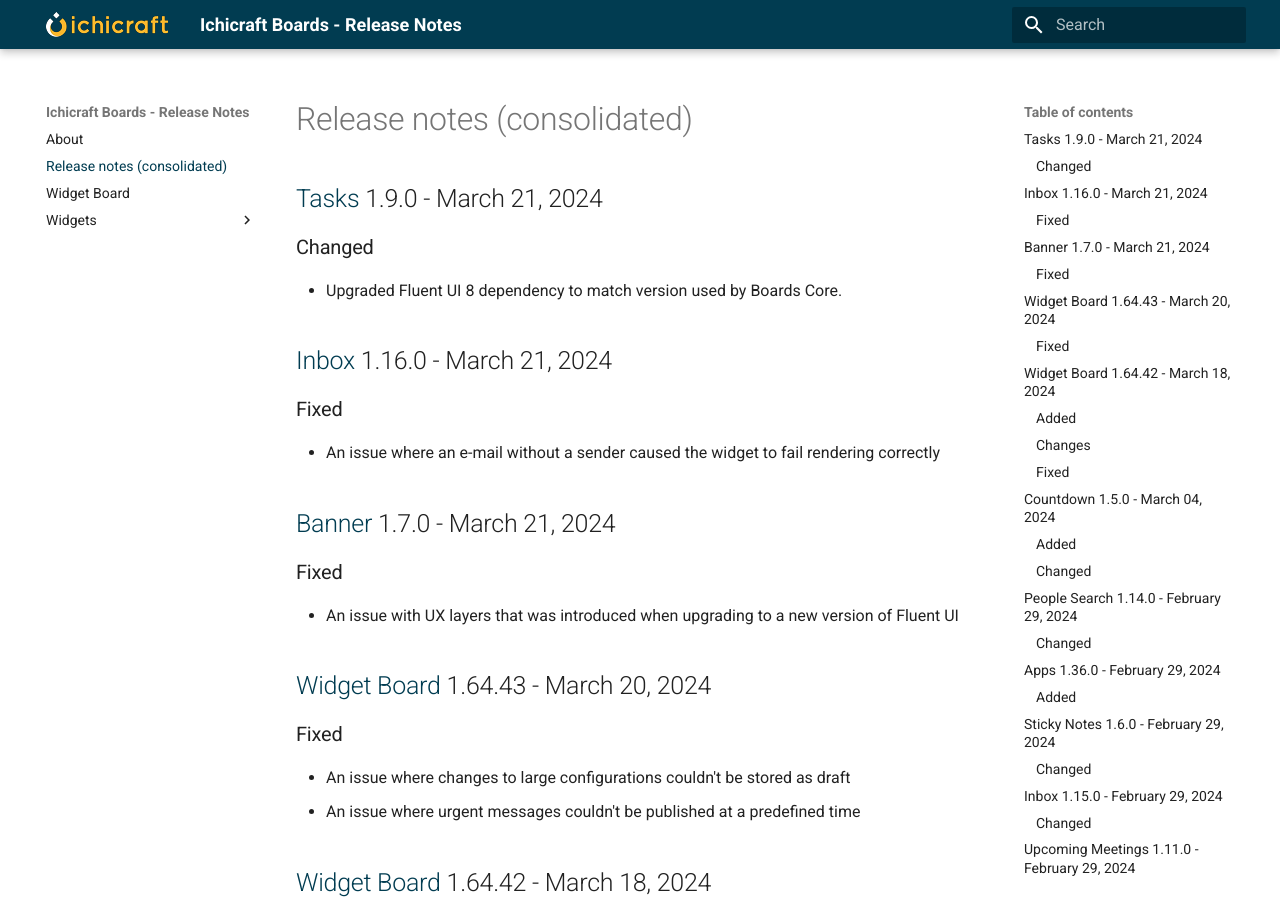
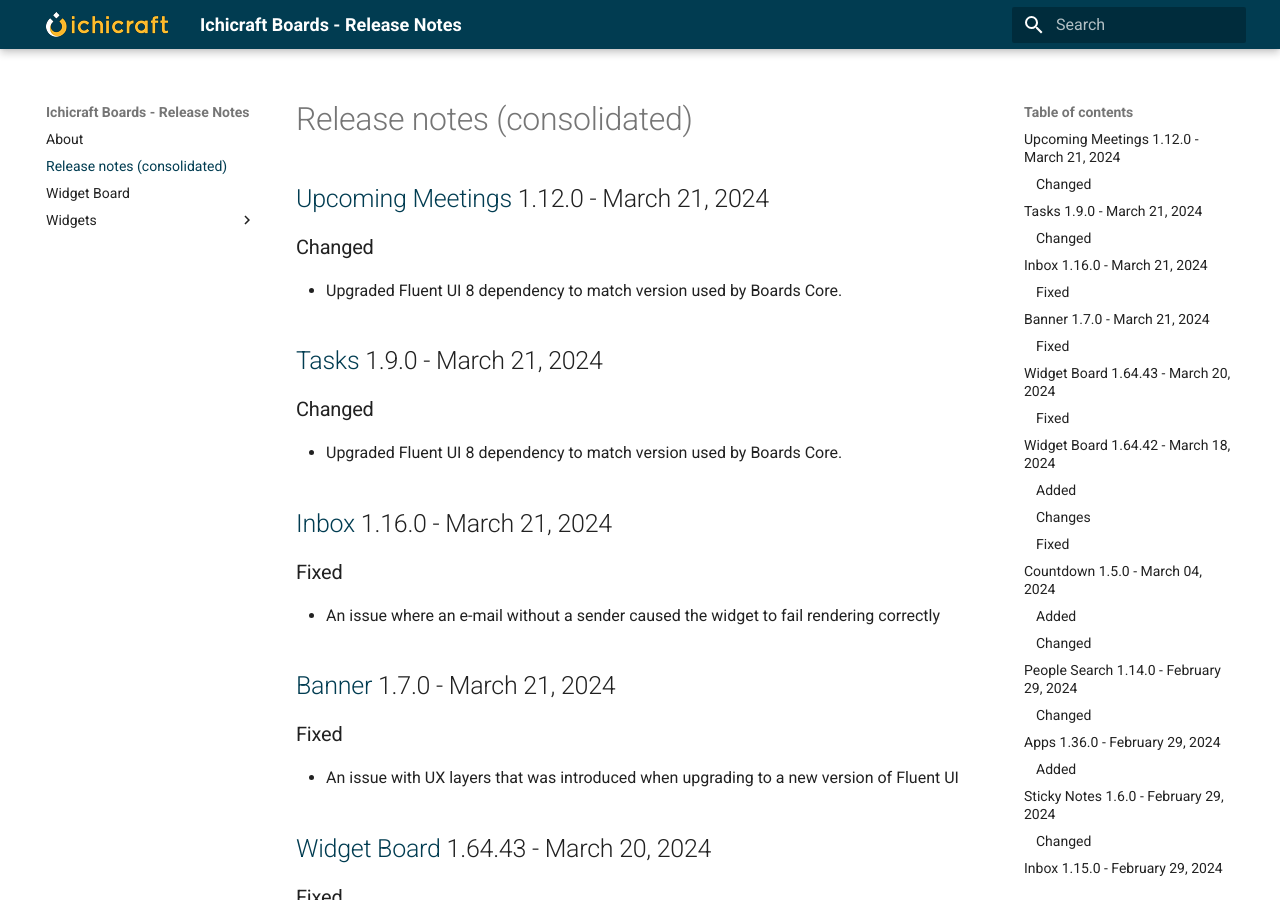
Before and after one commit to ichicraft/widgets-docs, an MkDocs documentation site: the page built from docs/Release-notes-(consolidated).md, in a window 1280 px wide and 900 px high. Built offline with MkDocs 1.6.1 and Material for MkDocs 9.7.7, drawn with Linux system fonts in a browser that asks for light colours.

Commit message:
Release notes updated by BuildService

```diff
--- a/docs/Release-notes-(consolidated).md
+++ b/docs/Release-notes-(consolidated).md
@@ -1,3 +1,8 @@
+## [Upcoming Meetings](./Widgets/Upcoming Meetings.md) 1.12.0 - March 21, 2024
+
+### Changed
+- Upgraded Fluent UI 8 dependency to match version used by Boards Core.
+
 ## [Tasks](./Widgets/Tasks.md) 1.9.0 - March 21, 2024
 
 ### Changed
```
Also changed, not shown: docs/Widgets/Upcoming Meetings.md (+5 -0 lines).
